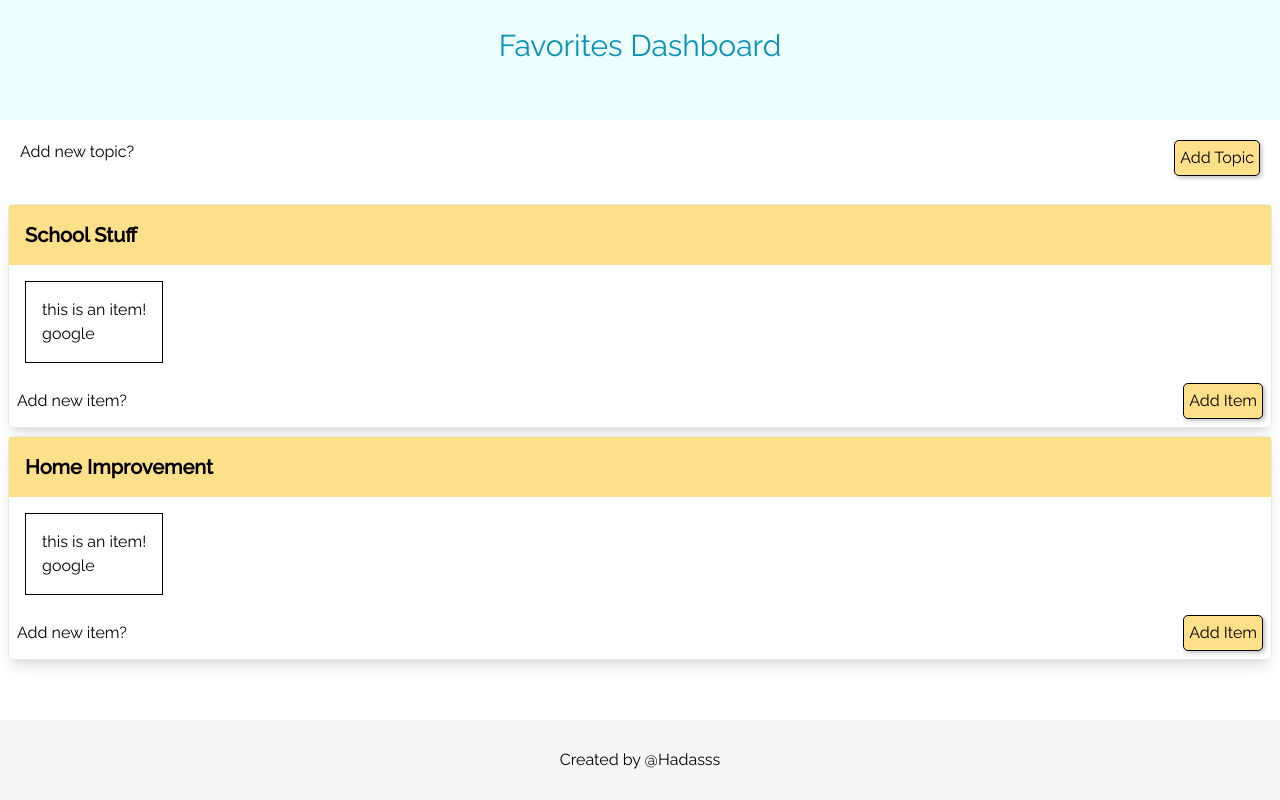
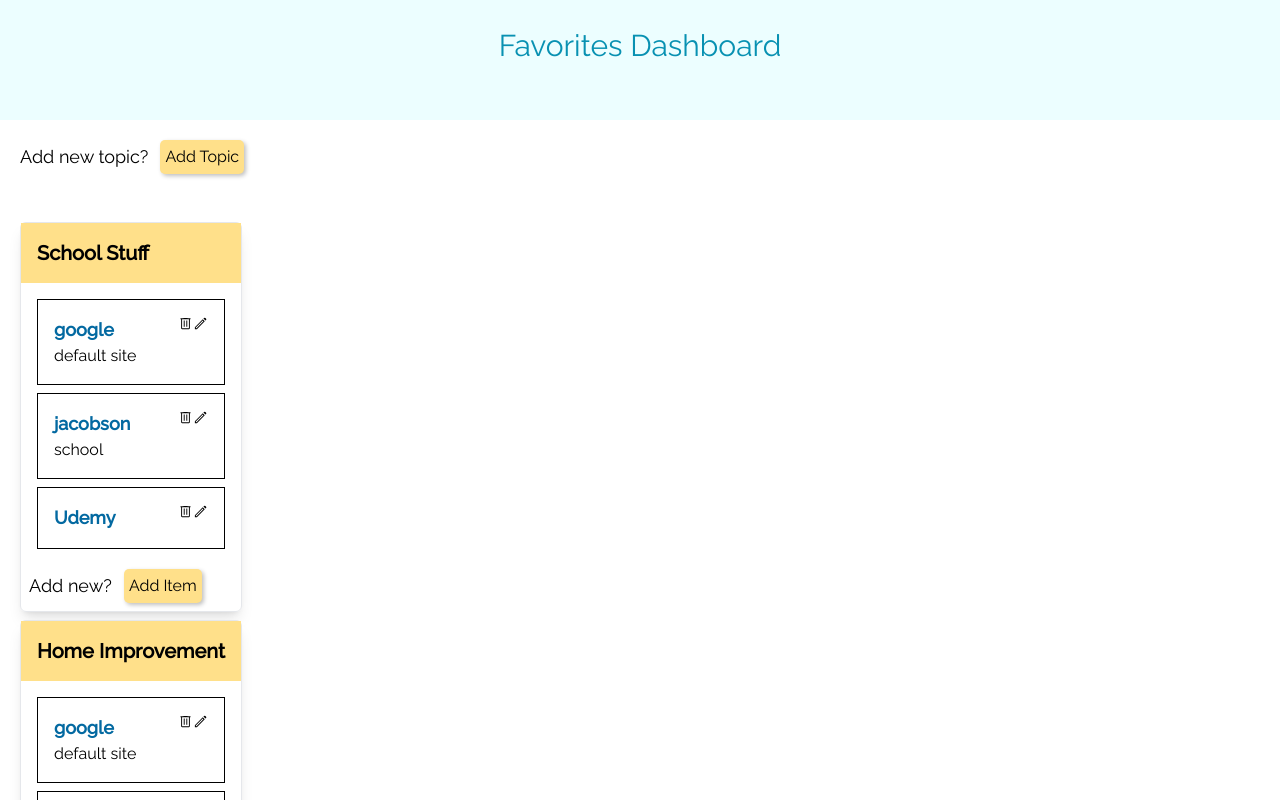
Before and after one commit to Hadasss/bloggy, an Angular app: page / in a window 1280 px wide. Shown: the top 800 px of the page. Built offline with nearby package versions, Linux system fonts and the light colour scheme.

Commit message:
added service to get topics onInit

```diff
--- a/src/app/app.component.html
+++ b/src/app/app.component.html
@@ -1,11 +1,12 @@
-<!-- <app-dashboard></app-dashboard> -->
 <app-header></app-header>
 
-<div class="p-5 flex justify-between">
-  <h3>Add new topic?</h3>
+<div class="p-5 flex justify-start">
+  <h3 class="mr-3 self-center text-lg">Add new topic?</h3>
   <app-button text="Add Topic" (btnClick)="addTopic()"></app-button>
 </div>
-<!-- TODO if there are topics - loop through and display topics array -->
-<!-- QUESTION where does the conditional go - in parent component or in the actual component I want to display?-->
-<app-topic></app-topic>
+
+<div class="m-5 flex flex-wrap">
+  <app-topic></app-topic>
+</div>
+
 <app-footer></app-footer>
--- a/src/app/components/button/button.component.html
+++ b/src/app/components/button/button.component.html
@@ -1 +1 @@
-<button class="btn" (click)="onClick()">{{ text }}</button>
+<button class="btn hover:font-medium" (click)="onClick()">{{ text }}</button>
--- a/src/app/components/footer/footer.component.html
+++ b/src/app/components/footer/footer.component.html
@@ -1,4 +1,8 @@
-<div class="footer bg-stone-100 absolute bottom-0 left-0 p-0 w-screen">
-  <div class="fixed"></div>
-  <p class="text-center p-7">Created by @Hadasss</p>
+<div class="footer bg-stone-100 w-screen">
+  <p class="text-center p-7">
+    Created by
+    <a href="https://www.linkedin.com/in/hadas-kamin/" target="_blank"
+      ><span class="hover:font-bold">Hadasss</span>
+    </a>
+  </p>
 </div>
--- a/src/app/components/item/item.component.html
+++ b/src/app/components/item/item.component.html
@@ -1,6 +1,23 @@
 <div class="m-2 p-4 border border-black">
-  <h4>this is an item!</h4>
   <div class="flex justify-between">
-    <a href="http://www.google.com" target="_blank">google</a>
+    <a
+      class="text-lg hover:italic font-bold text-sky-700"
+      href="{{ item.url }}"
+      target="_blank"
+      >{{ item.name }}</a
+    >
+    <div class="flex">
+      <img
+        class="delete"
+        src="../../../assets/images/delete_FILL0_wght400_GRAD0_opsz48.svg"
+        alt=""
+      />
+      <img
+        class="edit"
+        src="../../../assets/images/edit_FILL0_wght400_GRAD0_opsz48.svg"
+        alt=""
+      />
+    </div>
   </div>
+  <p>{{ item.comments }}</p>
 </div>
--- a/src/app/components/item/item.component.ts
+++ b/src/app/components/item/item.component.ts
@@ -1,15 +1,18 @@
-import { Component, OnInit } from '@angular/core';
+import { Component, OnInit, Input } from '@angular/core';
+import { Item } from '../../models/item.interface';
+import { ITEMS } from '../../mock-items';
 
 @Component({
   selector: 'app-item',
   templateUrl: './item.component.html',
-  styleUrls: ['./item.component.css']
+  styleUrls: ['./item.component.css'],
 })
 export class ItemComponent implements OnInit {
+  @Input() item!: Item;
 
-  constructor() { }
+  items: Item[] = ITEMS;
 
-  ngOnInit(): void {
-  }
+  constructor() {}
 
+  ngOnInit(): void {}
 }
--- a/src/app/components/topic/topic.component.html
+++ b/src/app/components/topic/topic.component.html
@@ -1,13 +1,16 @@
-<div class="m-2 border rounded-md shadow-lg card" *ngFor="let topic of topics">
+<div
+  class="container mx-auto card m-2 border rounded-md shadow-lg"
+  *ngFor="let topic of topics"
+>
   <div class="header">
     <h1 class="p-4 text-xl font-bold">{{ topic.title }}</h1>
   </div>
 
+  <div class="m-1 p-1 flex-wrap justify-start">
+    <app-item *ngFor="let item of items" [item]="item"></app-item>
+  </div>
   <div class="m-1 p-1 flex justify-start">
-    <app-item></app-item>
-  </div>
-  <div class="m-1 p-1 flex justify-between">
-    <p class="mr-3 self-center">Add new item?</p>
+    <p class="mr-3 self-center text-lg">Add new?</p>
     <app-button text="Add Item"></app-button>
   </div>
 </div>
--- a/src/app/components/topic/topic.component.ts
+++ b/src/app/components/topic/topic.component.ts
@@ -1,6 +1,9 @@
 import { Component, OnInit, Input, Output, EventEmitter } from '@angular/core';
 import { Topic } from '../../models/topic.interface';
 import { TOPICS } from '../../mock-topics';
+import { ITEMS } from '../../mock-items';
+import { Item } from '../../models/item.interface';
+import { TopicService } from 'src/app/services/topicService';
 
 @Component({
   selector: 'app-topic',
@@ -8,9 +11,14 @@ import { TOPICS } from '../../mock-topics';
   styleUrls: ['./topic.component.css'],
 })
 export class TopicComponent implements OnInit {
+  @Input() topic!: Topic;
+
   topics: Topic[] = TOPICS;
+  items: Item[] = ITEMS;
 
-  constructor() {}
+  constructor(private topicService: TopicService) {}
 
-  ngOnInit(): void {}
+  ngOnInit(): void {
+    this.topicService.getTopics().subscribe((topics) => (this.topics = topics));
+  }
 }
--- a/src/app/mock-items.ts
+++ b/src/app/mock-items.ts
@@ -5,14 +5,17 @@ export const ITEMS = [
     name: 'google',
     url: 'http://www.google.com',
     comments: 'default site',
+    // belongsToTopic: 'School Stuff',
   },
   {
     name: 'jacobson',
     url: 'https://www.cusd80.com/jacobson',
     comments: 'school',
+    // belongsToTopic: 'School Stuff',
   },
   {
     name: 'Udemy',
     url: 'https://www.udemy.com/',
+    // belongsToTopic: 'Home Improvement',
   },
 ];
--- a/src/app/models/item.interface.ts
+++ b/src/app/models/item.interface.ts
@@ -1,5 +1,8 @@
+import { Topic } from './topic.interface';
+
 export interface Item {
   name: string;
   url: string;
   comments?: string;
+  // belongsToTopic: Topic;
 }
--- /dev/null
+++ b/src/app/services/topicService.ts
@@ -0,0 +1,17 @@
+import { Injectable } from '@angular/core';
+import { Observable, of } from 'rxjs';
+
+import { Topic } from '../models/topic.interface';
+import { TOPICS } from '../mock-topics';
+
+@Injectable({
+  providedIn: 'root',
+})
+export class TopicService {
+  constructor() {}
+
+  getTopics(): Observable<Topic[]> {
+    const topics = of(TOPICS);
+    return topics;
+  }
+}
--- a/src/styles.css
+++ b/src/styles.css
@@ -9,8 +9,16 @@
 
 .btn {
   border-radius: 5px;
-  border: 1px solid black;
   background-color: #ffe08a;
   padding: 5px;
   box-shadow: 2px 2px 4px rgba(0, 0, 0, 0.25);
 }
+
+.card {
+  /* width: 40%; */
+}
+
+.delete,
+.edit {
+  height: 15px;
+}
```
